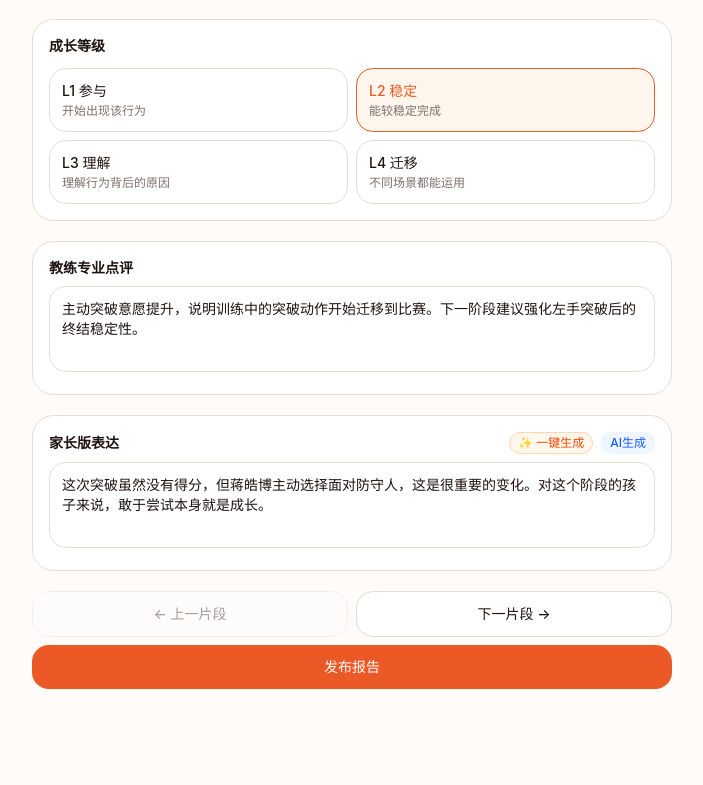
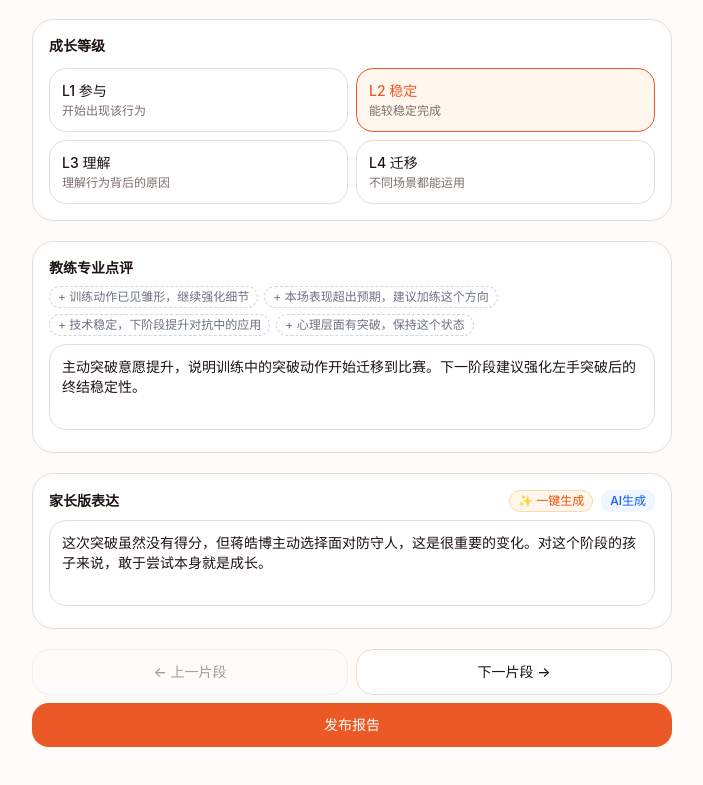
Before and after one commit to BillBillBiuBiuBiu/woyao-growth, a Next.js app: page /coach/annotate/rpt-001 in a window 1280 px wide. Shown: the part 888-1673 px from the top of the page, without its empty margins (288-991 px from the left). Before the commit the page ends 1625 px from the top, so only its background shows below. Built offline with nearby package versions, Linux system fonts and the light colour scheme.

Commit message:
C333: 教练点评框加快速评语模板按钮（4条，点击追加）

```diff
--- a/app/coach/annotate/[sessionId]/page.tsx
+++ b/app/coach/annotate/[sessionId]/page.tsx
@@ -201,6 +201,22 @@ export default function AnnotatePage() {
       {/* Coach comment */}
       <div className="rounded-2xl border border-border bg-white p-4">
         <div className="text-sm font-semibold mb-2">教练专业点评</div>
+        <div className="flex flex-wrap gap-1.5 mb-2">
+          {[
+            "训练动作已见雏形，继续强化细节",
+            "本场表现超出预期，建议加练这个方向",
+            "技术稳定，下阶段提升对抗中的应用",
+            "心理层面有突破，保持这个状态",
+          ].map((t) => (
+            <button
+              key={t}
+              onClick={() => updateAnn({ coachComment: ann.coachComment ? `${ann.coachComment}${t}` : t })}
+              className="text-xs text-gray-500 border border-dashed border-gray-300 px-2 py-0.5 rounded-full hover:border-primary/50 hover:text-primary transition-colors"
+            >
+              + {t}
+            </button>
+          ))}
+        </div>
         <textarea
           value={ann.coachComment}
           onChange={(e) => updateAnn({ coachComment: e.target.value })}
```
